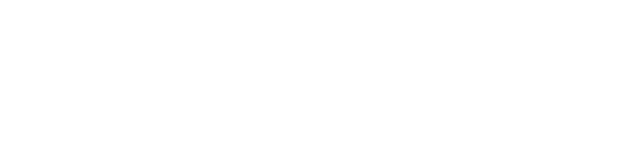
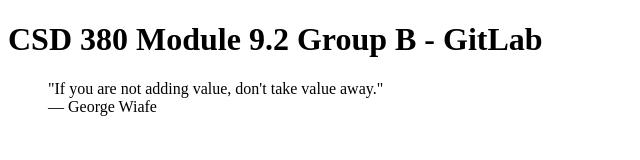
Before and after one commit to alexander-hunt/GitLab, a plain HTML site: page index.html in a window 1280 px wide. Shown: the whole page, without its empty margins (0-640 px from the left). Drawn offline with Linux system fonts and the light colour scheme.

Commit message:
morrow: added a h1 title and a DevOps blockquote and empty style css file as developer 2

```diff
--- a/index.html
+++ b/index.html
@@ -5,5 +5,11 @@
     <title></title>
 </head>
 <body>
+    <h1>CSD 380 Module 9.2 Group B - GitLab</h1>
+
+    <blockquote cite="https://www.linkedin.com/pulse/my-collected-devops-quotes-building-culture-success-george-wiafe-c5fhc/">
+        "If you are not adding value, don't take value away."
+        <footer>— George Wiafe</footer>
+    </blockquote>
 </body>
 </html>
```
Also changed, not shown: style.css (added).
